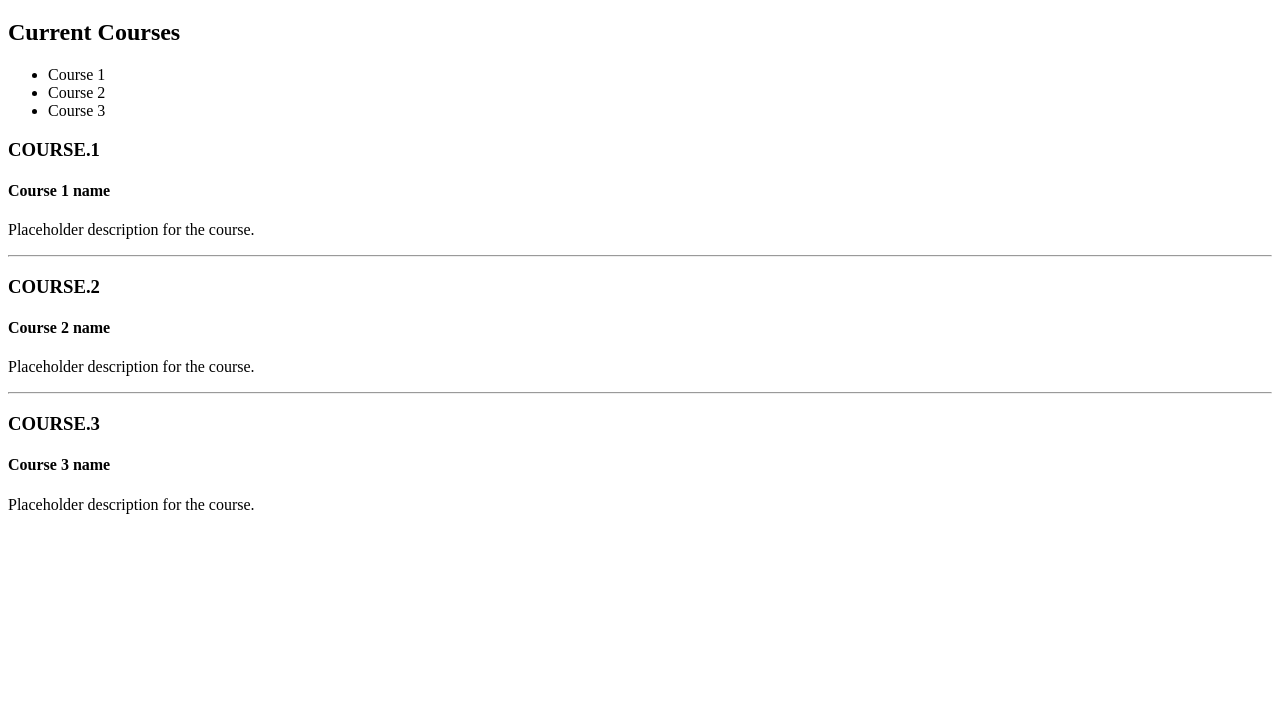
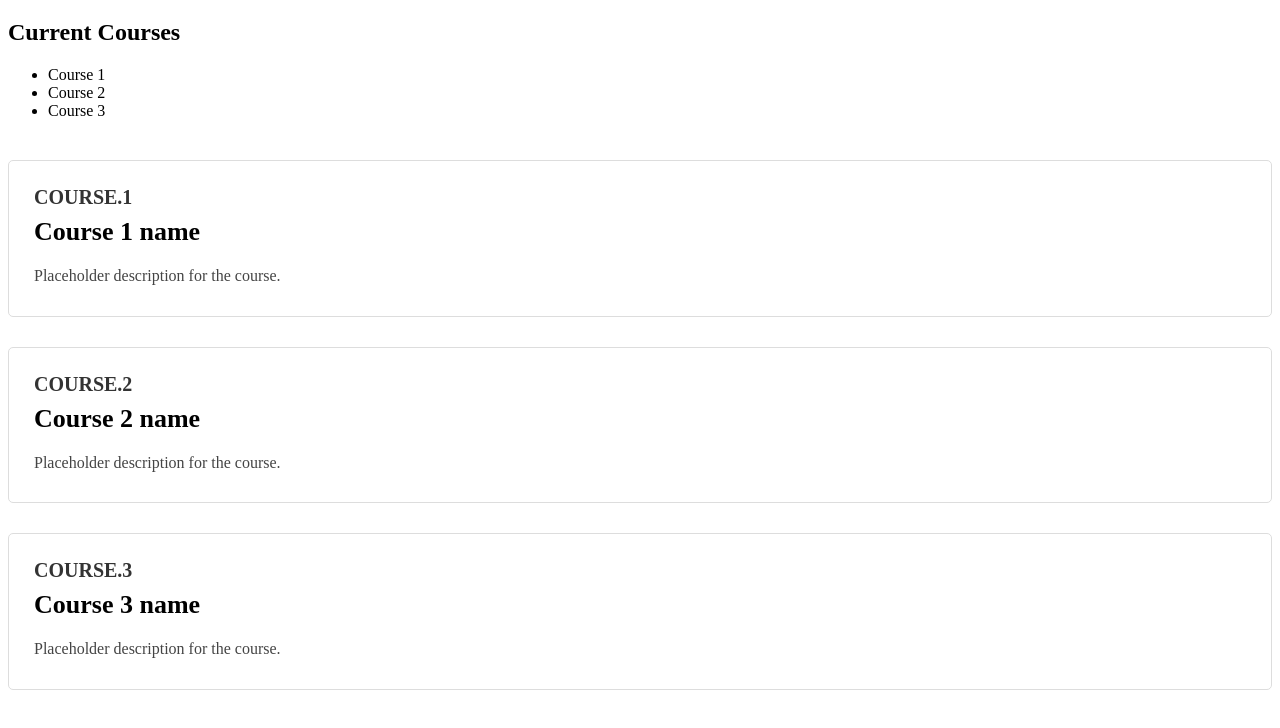
Before and after one commit to adamprinciotta/Wolkowicz-Workspace, a plain HTML site: page courses.html in a window 1280 px wide. Shown: the part 92-820 px from the top of the page. Drawn offline with Linux system fonts and the light colour scheme.

Commit message:
CSS stuff for CoursesHTML

```diff
--- a/courses.html
+++ b/courses.html
@@ -35,15 +35,11 @@
                 <p>Placeholder description for the course.</p>
             </div>
 
-            <hr>
-
             <div class="courseItem">
                 <h3>COURSE.2</h3>
                 <h4>Course 2 name</h4>
                 <p>Placeholder description for the course.</p>
             </div>
-
-            <hr>
 
             <div class="courseItem">
                 <h3>COURSE.3</h3>
--- a/styles.css
+++ b/styles.css
@@ -111,3 +111,42 @@
 .alumni-section th{
     text-decoration: underline;
 }
+
+/* Courses Page Styles */
+.courseDetails {
+    margin: 40px 0;
+}
+
+.courseItem {
+    margin: 30px 0;
+    padding: 25px;
+    border: 1px solid #ddd;
+    border-radius: 5px;
+}
+
+.courseItem h3 {
+    color: #333;
+    margin: 0 0 8px 0;
+    font-size: 20px;
+    font-weight: bold;
+}
+
+.courseItem h4 {
+    margin: 0 0 15px 0;
+    font-size: 26px;
+    color: #000;
+    font-weight: 600;
+}
+
+.courseItem p {
+    line-height: 1.8;
+    color: #444;
+    font-size: 16px;
+    margin: 0;
+}
+
+.courseDetails hr {
+    margin: 40px 0;
+    border: none;
+    border-top: 1px solid #ccc;
+}
```
